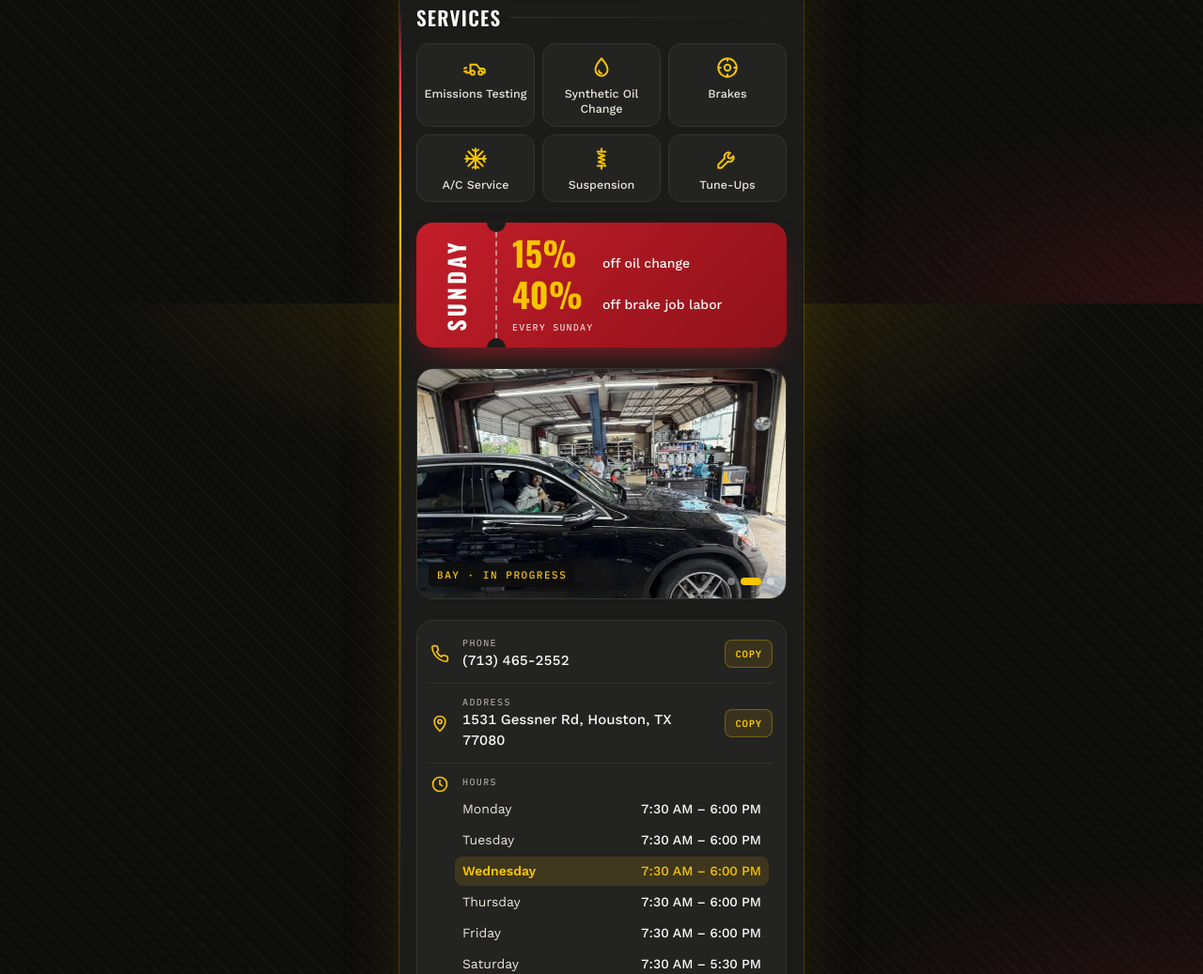
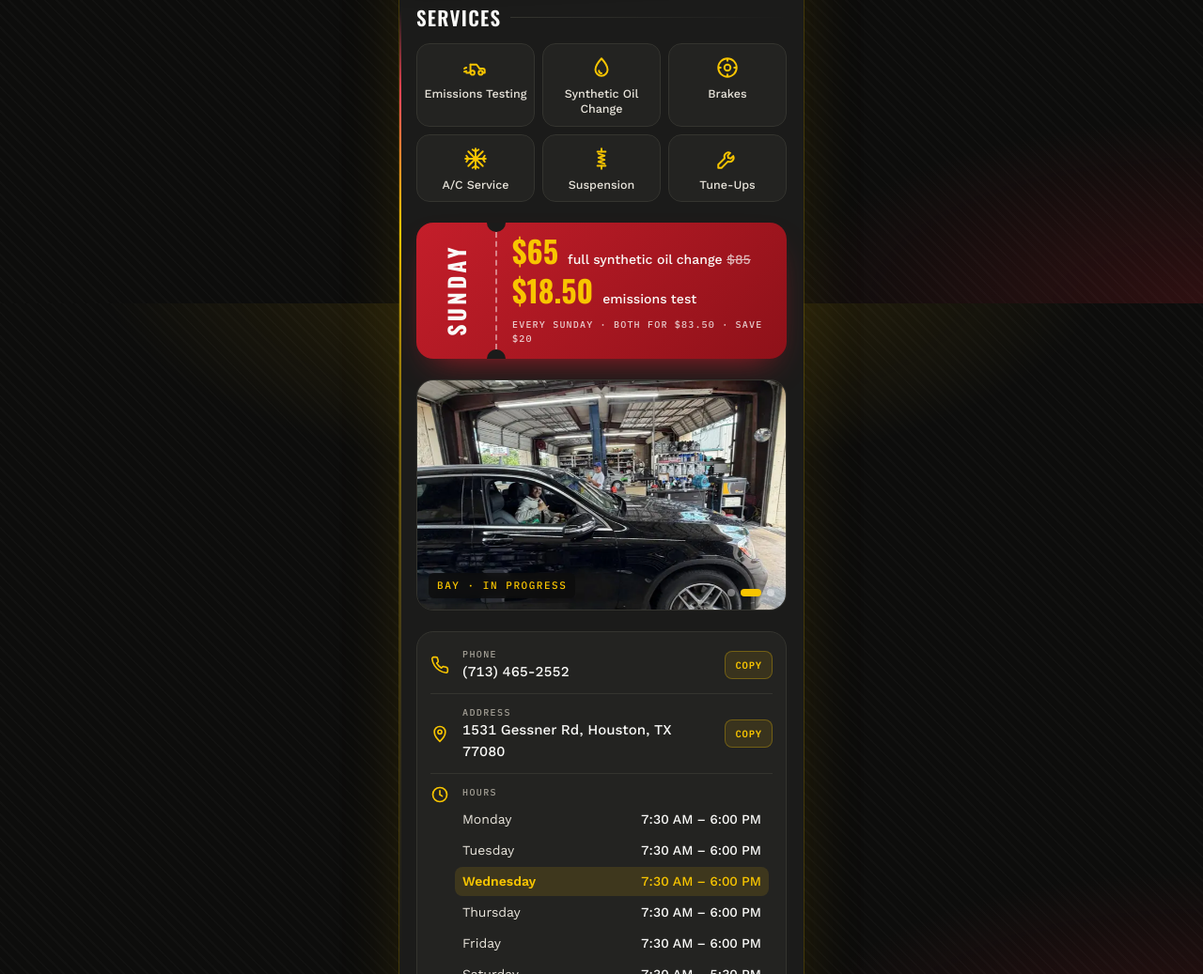
Before and after one commit to mrsticker4485-code/mrsticker-website, an Electron app: page mrsticker-card.html in a window 1280 px wide. Shown: the part 1277-2314 px from the top of the page at 94% size. Drawn offline with nearby package versions, Linux system fonts and the light colour scheme.

Commit message:
Add files via upload

```diff
--- a/mrsticker-card.html
+++ b/mrsticker-card.html
@@ -174,10 +174,11 @@ main{padding:18px 18px 22px;display:flex;flex-direction:column;gap:22px}
 .stub::before,.stub::after{content:"";position:absolute;right:-11px;width:20px;height:20px;border-radius:50%;background:var(--asphalt)}
 .stub::before{top:-10px}.stub::after{bottom:-10px}
 .stub b{font-family:var(--display);font-weight:700;font-size:24px;letter-spacing:.14em;writing-mode:vertical-rl;transform:rotate(180deg);text-transform:uppercase}
-.deal{padding:14px 16px;display:flex;flex-direction:column;gap:4px}
-.deal .row{display:flex;align-items:baseline;gap:10px}
-.deal strong{font-family:var(--display);font-weight:700;font-size:36px;line-height:1;color:var(--yellow);font-variant-numeric:tabular-nums;min-width:86px}
-.deal span{font-size:14px;font-weight:500}
+.deal{padding:14px 16px;display:flex;flex-direction:column;gap:8px;min-width:0}
+.deal .row{display:flex;flex-wrap:wrap;align-items:baseline;gap:2px 10px}
+.deal strong{font-family:var(--display);font-weight:700;font-size:32px;line-height:1;color:var(--yellow);font-variant-numeric:tabular-nums;min-width:0}
+.deal s{opacity:.7}
+.deal span{font-size:14px;font-weight:500;flex:1 1 130px;line-height:1.3}
 .deal small{font-family:var(--mono);font-size:10px;letter-spacing:.12em;text-transform:uppercase;opacity:.8;margin-top:2px}
 
 /* ---------- PHOTO REEL ---------- */
@@ -334,9 +335,9 @@ footer b{color:var(--yellow);font-weight:600}
     <div class="ticket">
       <div class="stub"><b>Sunday</b></div>
       <div class="deal">
-        <div class="row"><strong>15%</strong><span>off oil change</span></div>
-        <div class="row"><strong>40%</strong><span>off brake job labor</span></div>
-        <small>Every Sunday</small>
+        <div class="row"><strong>$65</strong><span>full synthetic oil change <s>$85</s></span></div>
+        <div class="row"><strong>$18.50</strong><span>emissions test</span></div>
+        <small>Every Sunday · both for $83.50 · save $20</small>
       </div>
     </div>
 
```
